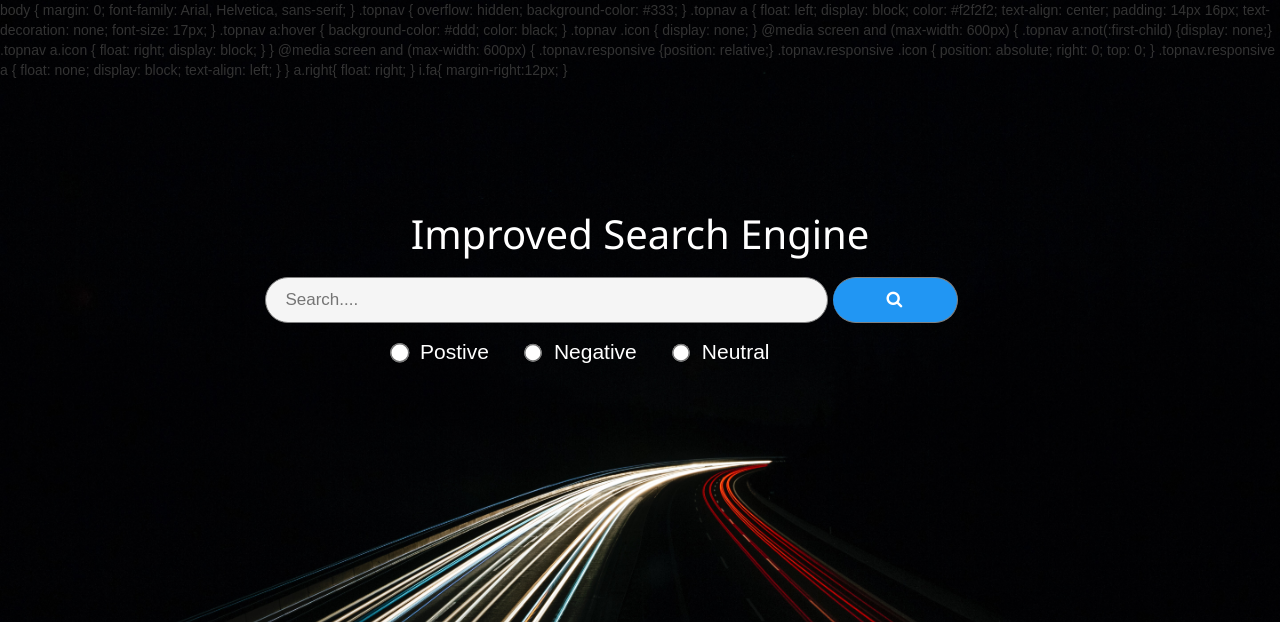
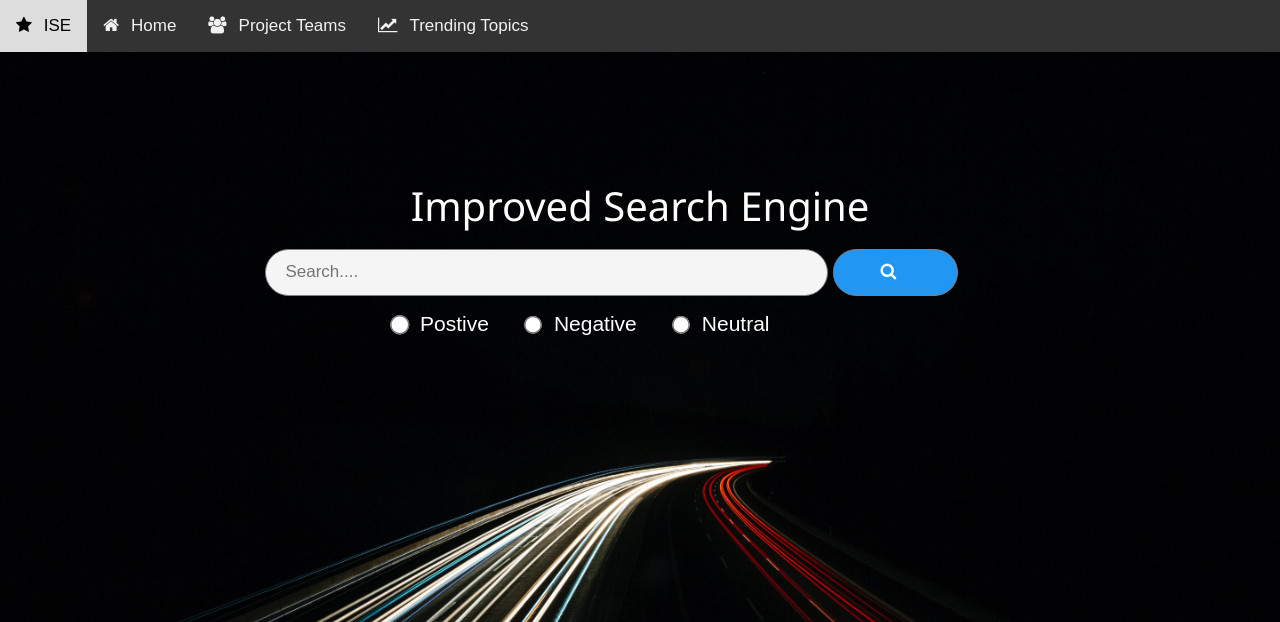
Before and after one commit to Tanu-N-Prabhu/Improved-Search-Engine-Based-on-Sentimental-Analysis, a Django app: page /search_engine_app/ in a window 1280 px wide. Shown: the top 622 px of the page. Run offline with Django 3.2, Linux system fonts and the light colour scheme; some libraries are stand-ins or nearby versions.

Commit message:
Update navBar.html

```diff
--- a/template/navBar.html
+++ b/template/navBar.html
@@ -1,62 +1,37 @@
-
-body {
-    margin: 0;
-    font-family: Arial, Helvetica, sans-serif;
-  }
-
-  .topnav {
-    overflow: hidden;
-    background-color: #333;
-  }
-
-  .topnav a {
-    float: left;
-    display: block;
-    color: #f2f2f2;
-    text-align: center;
-    padding: 14px 16px;
-    text-decoration: none;
-    font-size: 17px;
-  }
-
-  .topnav a:hover {
-    background-color: #ddd;
-    color: black;
-  }
+<!-- The author of this code is @Tanu Nanda Prabhu.
+The name of the file is navBar.html which contains all the html code.
+The second file is navBarStyle.css which contains all the related styles.
+The original nav bar code was found fron the website W3Schools.com
+Source: https://www.w3schools.com/howto/tryit.asp?filename=tryhow_js_topnav -->
 
 
-  .topnav .icon {
-    display: none;
-  }
+<!DOCTYPE html>
+<html>
+<head>
+  <meta name="viewport" content="width=device-width, initial-scale=1">
+  <link rel="stylesheet" href="https://cdnjs.cloudflare.com/ajax/libs/font-awesome/4.7.0/css/font-awesome.min.css">
+  <link rel="stylesheet" href="/static/css/navBarStyle.css">
+  <script type="text/javascript" src="/static/js/navBarJScript.js"></script>
+<title>Improved Search Engine</title>
+</head>
 
-  @media screen and (max-width: 600px) {
-    .topnav a:not(:first-child) {display: none;}
-    .topnav a.icon {
-      float: right;
-      display: block;
-    }
-  }
+<body>
 
-  @media screen and (max-width: 600px) {
-    .topnav.responsive {position: relative;}
-    .topnav.responsive .icon {
-      position: absolute;
-      right: 0;
-      top: 0;
-    }
+  <div class="topnav" id="myTopnav">
+   <a href="ise.html" title= "Click here to know more about the improved search engine"><i class="fa fa-star" ></i>ISE</a>
+    <a href="home.html" title= "This takes you to the home page"><i class="fa fa-home"></i>Home</a>
+    <a href="projectTeam.html" title = "Click here to know more about the project teams"><i class="fa fa-users"></i>Project Teams</a>
+    <a href="login.html" title = "Click here to see the trending topics"><i class = "fa fa-line-chart"></i>Trending Topics</a>
 
-    .topnav.responsive a {
-      float: none;
-      display: block;
-      text-align: left;
-    }
-  }
+    <!--
+    <a href="login.html" class="right" title="Click here to login to the application"><i class="fa fa-user"></i>Login</a>
+    <a href="register.html" class = "right" title="Click here to create a new user account"><i class="fa fa-sign-in"></i>Sign Up</a>
 
+    -->
 
-  a.right{
-      float: right;
+    <!-- This code is for the three horizontal bar which would be enabled when the screen is shrinked (Responisive)-->
+    <a href="javascript:void(0);" class="icon" onclick="myFunction()" title="Click here to expand the menu"><i class="fa fa-bars"></i></a>
+  </div>
 
-  }
-  i.fa{
-    margin-right:12px;
-  }
+</body>
+</html>
```
